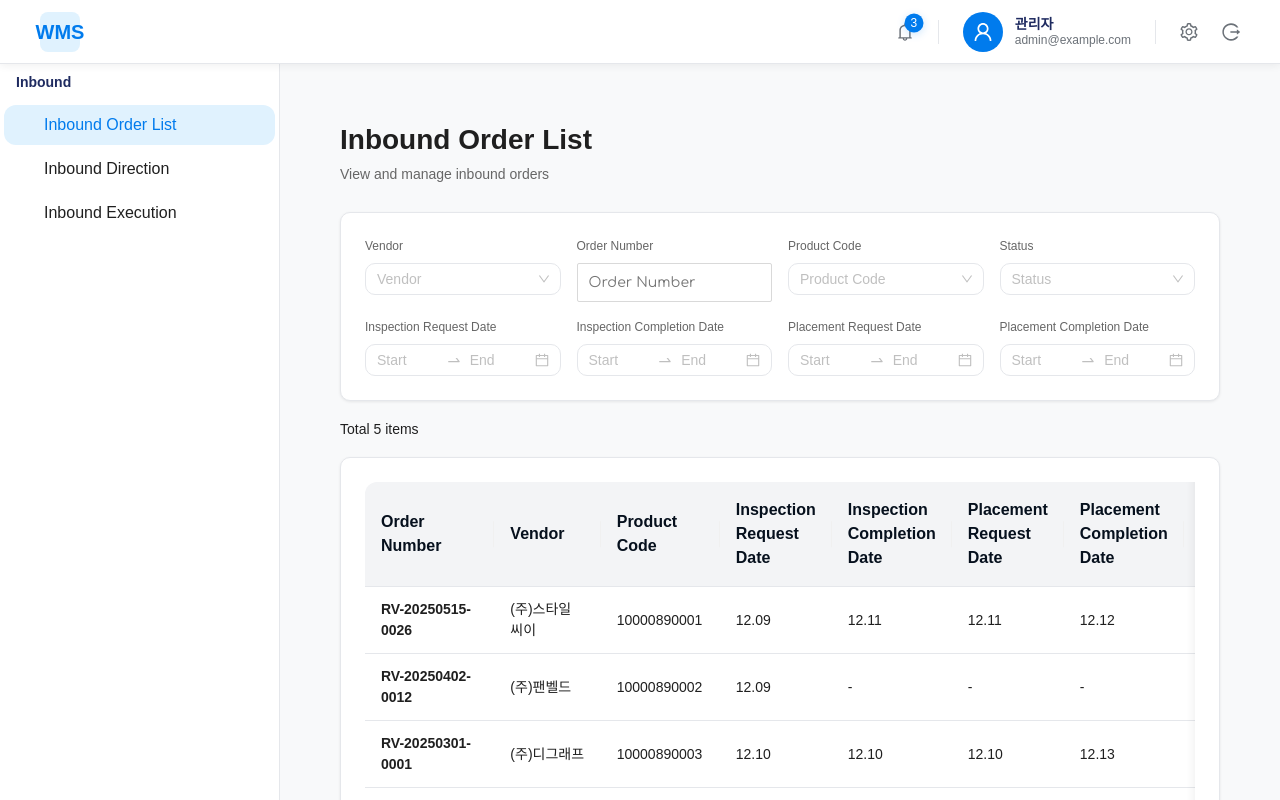
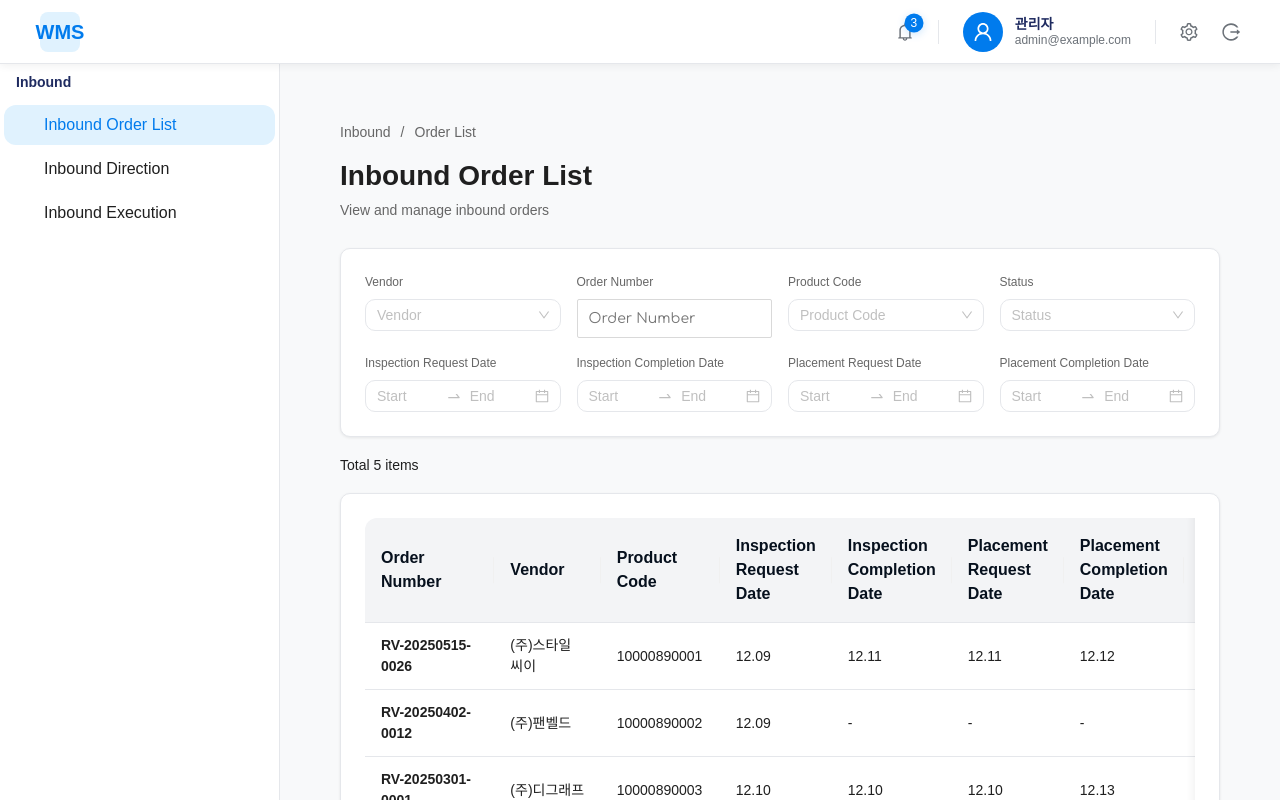
Before and after one commit to losnah-think/wms-wf, a Next.js app: page /en/inbound/orders in a window 1280 px wide. Built offline with nearby package versions, Linux system fonts and the light colour scheme; a web font is replaced by a local one.

Commit message:
Add breadcrumb with i18n to orders/page.tsx (en/ko)

```diff
--- a/app/[locale]/inbound/orders/page.tsx
+++ b/app/[locale]/inbound/orders/page.tsx
@@ -301,6 +301,13 @@ export default function InboundOrdersPage() {
 
   return (
     <div style={{ padding: '20px' }}>
+      {/* Breadcrumb */}
+      <div style={{ marginBottom: '20px', color: '#666', fontSize: '14px' }}>
+        <span>{t('breadcrumb.inbound')}</span>
+        <span style={{ margin: '0 10px' }}>/</span>
+        <span>{t('breadcrumb.orders')}</span>
+      </div>
+
       <div style={{ marginBottom: '30px' }}>
         <h1 style={{ fontSize: '28px', fontWeight: 'bold', margin: '0 0 10px 0' }}>{t('title')}</h1>
         <p style={{ color: '#666', margin: 0, fontSize: '14px' }}>{t('subtitle')}</p>
--- a/messages/en.json
+++ b/messages/en.json
@@ -370,6 +370,10 @@
     "orders": {
       "title": "Inbound Order List",
       "subtitle": "View and manage inbound orders",
+      "breadcrumb": {
+        "inbound": "Inbound",
+        "orders": "Order List"
+      },
       "orderId": "Order Number",
       "vendor": "Vendor",
       "productCode": "Product Code",
--- a/messages/ko.json
+++ b/messages/ko.json
@@ -371,6 +371,10 @@
   "orders": {
     "title": "입고 오더 목록",
     "subtitle": "입고 오더를 확인하고 관리합니다",
+    "breadcrumb": {
+      "inbound": "입고",
+      "orders": "오더 목록"
+    },
     "orderId": "오더 번호",
     "vendor": "화주명",
     "productCode": "품목 코드",
```
